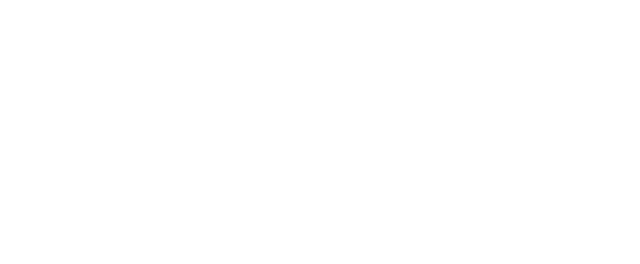
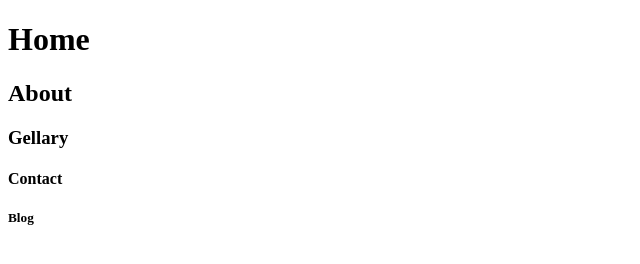
Before and after one commit to Tunzida/my-second-work, a plain HTML site: page index.html in a window 1280 px wide. Shown: the whole page, without its empty margins (0-640 px from the left). Drawn offline with Linux system fonts and the light colour scheme.

Commit message:
added a header

```diff
--- a/index.html
+++ b/index.html
@@ -6,5 +6,11 @@
     <meta name="viewport" content="width=device-width, initial-scale=1.0" />
     <title>My Second Github Work</title>
   </head>
-  <body></body>
+  <body>
+    <h1>Home</h1>
+    <h2>About</h2>
+    <h3>Gellary</h3>
+    <h4>Contact</h4>
+    <h5>Blog</h5>
+  </body>
 </html>
```
